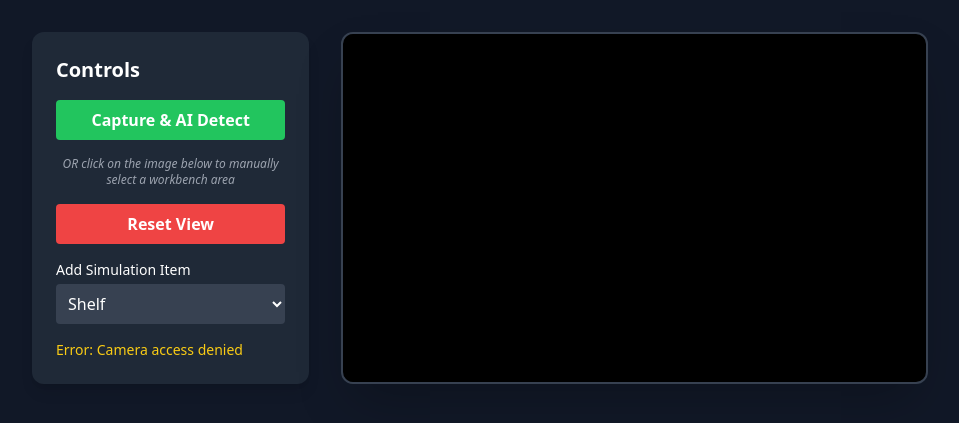
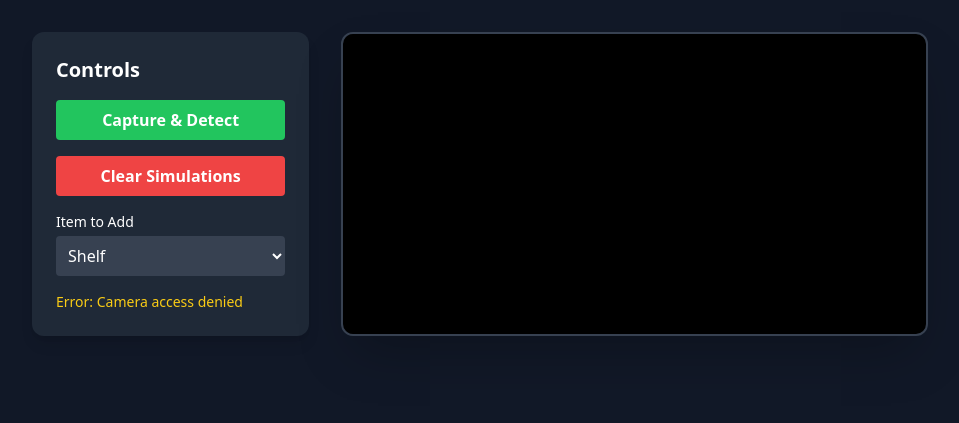
Before and after one commit to offbeatshotz/toolshedorganzer, a Flask app: page / in a window 1280 px wide. Shown: the part 80-503 px from the top of the page, without its empty margins (160-1119 px from the left). Run offline with Flask 3, Linux system fonts and the light colour scheme; some libraries are stand-ins or nearby versions.

Commit message:
Add files via upload

```diff
--- a/api/index.py
+++ b/api/index.py
@@ -8,52 +8,63 @@ from PIL import Image
 app = Flask(__name__, template_folder='../templates')
 
 def detect_workbenches(image):
-    # Convert to grayscale
+    # Convert to grayscale and detect edges
     gray = cv2.cvtColor(image, cv2.COLOR_BGR2GRAY)
-
-    # Use adaptive thresholding to handle varied lighting in sheds
-    thresh = cv2.adaptiveThreshold(gray, 255, cv2.ADAPTIVE_THRESH_GAUSSIAN_C,
-                                 cv2.THRESH_BINARY_INV, 11, 2)
-
-    # Morphological operations to close gaps in lines
-    kernel = cv2.getStructuringElement(cv2.MORPH_RECT, (5, 5))
-    closed = cv2.morphologyEx(thresh, cv2.MORPH_CLOSE, kernel)
+    blurred = cv2.GaussianBlur(gray, (5, 5), 0)
+    edged = cv2.Canny(blurred, 30, 150)
 
     # Find contours
-    contours, _ = cv2.findContours(closed, cv2.RETR_EXTERNAL, cv2.CHAIN_APPROX_SIMPLE)
+    contours, _ = cv2.findContours(edged.copy(), cv2.RETR_EXTERNAL, cv2.CHAIN_APPROX_SIMPLE)
 
     detected = []
     output = image.copy()
-    h_img, w_img = image.shape[:2]
 
+    # Step 1: Find potential tops (horizontal rectangles)
+    potential_tops = []
     for cnt in contours:
         area = cv2.contourArea(cnt)
-        # Filter out noise (too small) or the whole frame (too big)
-        if area < (w_img * h_img * 0.02) or area > (w_img * h_img * 0.8):
-            continue
+        if area < 3000: continue
 
-        # Get bounding box
         x, y, w, h = cv2.boundingRect(cnt)
         aspect_ratio = float(w)/h
 
-        # Heuristic for Workbenches/Tables/Desks:
-        # 1. Usually wider than they are tall (0.8 to 4.0 aspect ratio)
-        # 2. Usually located in the lower 2/3 of the image
-        if 0.7 < aspect_ratio < 5.0 and y > (h_img * 0.1):
-            # Refine the contour to see if it's rectangular-ish
-            peri = cv2.arcLength(cnt, True)
-            approx = cv2.approxPolyDP(cnt, 0.04 * peri, True)
+        # Table tops are usually wider than they are tall
+        if aspect_ratio > 1.5:
+            potential_tops.append({'x': x, 'y': y, 'w': w, 'h': h, 'cnt': cnt})
 
-            # We are more permissive now: if it's a large enough boxy shape, we flag it
-            detected.append({
-                'x': int(x), 'y': int(y), 'w': int(w), 'h': int(h),
-                'type': 'Workbench/Surface'
-            })
+    # Step 2: For each top, look for legs beneath it
+    for top in potential_tops:
+        # Define search area for legs (directly below the top)
+        leg_search_y = top['y'] + top['h']
+        leg_search_h = int(top['h'] * 3) # Look down 3x the top's height
 
-            # Draw the detection
-            cv2.rectangle(output, (x, y), (x + w, y + h), (0, 255, 0), 2)
-            cv2.putText(output, "Surface Detected", (x, y - 10),
-                        cv2.FONT_HERSHEY_SIMPLEX, 0.5, (0, 255, 0), 2)
+        # Look for vertical contours in the search area
+        legs_found = 0
+        for cnt in contours:
+            lx, ly, lw, lh = cv2.boundingRect(cnt)
+
+            # Is this contour below the current top and within its horizontal span?
+            if (ly >= leg_search_y and ly <= leg_search_y + leg_search_h and
+                lx >= top['x'] - 20 and lx + lw <= top['x'] + top['w'] + 20):
+
+                # Legs are usually taller than they are wide
+                leg_aspect = float(lh)/lw if lw > 0 else 0
+                if leg_aspect > 1.2 and cv2.contourArea(cnt) > 500:
+                    legs_found += 1
+                    # Draw legs in a different color for debugging/visuals
+                    cv2.rectangle(output, (lx, ly), (lx + lw, ly + lh), (255, 165, 0), 2)
+
+        # Step 3: If it has a top and at least one leg-like structure, it's a workbench/table
+        if legs_found >= 1:
+            x, y, w, h = top['x'], top['y'], top['w'], top['h']
+            # Expand bounding box to include legs
+            total_h = leg_search_h + h
+            detected.append({'x': x, 'y': y, 'w': w, 'h': total_h, 'type': 'Workbench/Table'})
+
+            # Draw main detection
+            cv2.rectangle(output, (x, y), (x + w, y + h), (0, 255, 0), 3)
+            cv2.putText(output, f"Workbench (Legs: {legs_found})", (x, y - 10),
+                        cv2.FONT_HERSHEY_SIMPLEX, 0.7, (0, 255, 0), 2)
 
     return output, detected
 
--- a/templates/index.html
+++ b/templates/index.html
@@ -23,14 +23,13 @@
                 <h2 class="text-xl font-semibold mb-4">Controls</h2>
                 <div class="space-y-4">
                     <button id="snap" class="w-full bg-green-500 hover:bg-green-600 text-white font-bold py-2 px-4 rounded transition">
-                        Capture & AI Detect
+                        Capture & Detect
                     </button>
-                    <p class="text-xs text-gray-400 text-center italic">OR click on the image below to manually select a workbench area</p>
                     <button id="clear" class="w-full bg-red-500 hover:bg-red-600 text-white font-bold py-2 px-4 rounded transition">
-                        Reset View
+                        Clear Simulations
                     </button>
                     <div class="mt-6">
-                        <label class="block text-sm font-medium mb-1">Add Simulation Item</label>
+                        <label class="block text-sm font-medium mb-1">Item to Add</label>
                         <select id="itemType" class="w-full bg-gray-700 rounded p-2">
                             <option>Shelf</option>
                             <option>Tool Rack</option>
@@ -44,11 +43,10 @@
             </div>
 
             <!-- Viewport -->
-            <div class="md:col-span-2 relative bg-black rounded-xl overflow-hidden shadow-2xl border-2 border-gray-700 cursor-crosshair">
+            <div class="md:col-span-2 relative bg-black rounded-xl overflow-hidden shadow-2xl border-2 border-gray-700">
                 <video id="video" class="w-full h-full object-cover" autoplay playsinline></video>
                 <canvas id="canvas" class="hidden"></canvas>
                 <img id="result" class="hidden w-full h-full object-cover">
-                <div id="manual-overlay" class="absolute inset-0"></div>
             </div>
         </div>
 
@@ -64,8 +62,6 @@
         const resultImg = document.getElementById('result');
         const status = document.getElementById('status');
         const resultsList = document.getElementById('results-list');
-        const manualOverlay = document.getElementById('manual-overlay');
-        let detections = [];
 
         // Access Camera
         async function initCamera() {
@@ -77,52 +73,8 @@
             }
         }
 
-        // Manual Selection Logic
-        manualOverlay.addEventListener('mousedown', (e) => {
-            if (video.classList.contains('hidden') && !resultImg.classList.contains('hidden')) {
-                const rect = manualOverlay.getBoundingClientRect();
-                const x = (e.clientX - rect.left) / rect.width * resultImg.naturalWidth;
-                const y = (e.clientY - rect.top) / rect.height * resultImg.naturalHeight;
-
-                // Add a manual workbench box
-                const manualBox = {
-                    x: x - 100,
-                    y: y - 50,
-                    w: 200,
-                    h: 100,
-                    type: 'Manual Workbench'
-                };
-                detections.push(manualBox);
-                updateDetectionsUI();
-                drawManualBox(e.clientX - rect.left, e.clientY - rect.top);
-            }
-        });
-
-        function drawManualBox(x, y) {
-            const box = document.createElement('div');
-            box.style.left = `${x - 50}px`;
-            box.style.top = `${y - 25}px`;
-            box.style.width = '100px';
-            box.style.height = '50px';
-            box.className = "absolute border-2 border-blue-500 bg-blue-500 bg-opacity-20 pointer-events-none";
-            manualOverlay.appendChild(box);
-        }
-
-        function updateDetectionsUI() {
-            resultsList.innerHTML = '';
-            detections.forEach((d, i) => {
-                const div = document.createElement('div');
-                div.className = "bg-gray-800 p-3 rounded border border-green-500 relative";
-                div.innerHTML = `
-                    <span class='font-bold text-green-400'>#${i+1} ${d.type}</span><br>
-                    Size: ${Math.round(d.w)}x${Math.round(d.h)}
-                `;
-                resultsList.appendChild(div);
-            });
-        }
-
         snap.addEventListener('click', async () => {
-            status.innerText = "AI is scanning for surfaces...";
+            status.innerText = "Processing...";
             const context = canvas.getContext('2d');
             canvas.width = video.videoWidth;
             canvas.height = video.videoHeight;
@@ -142,15 +94,17 @@
                     resultImg.src = data.image;
                     resultImg.classList.remove('hidden');
                     video.classList.add('hidden');
-                    detections = data.detections;
+                    status.innerText = `Detected ${data.detections.length} potential workbenches!`;
 
-                    if (detections.length === 0) {
-                        status.innerText = "AI missed it! Click on the image to manually place a workbench.";
-                    } else {
-                        status.innerText = `AI detected ${detections.length} surfaces! You can also click to add more.`;
-                    }
-
-                    updateDetectionsUI();
+                    // Display detections
+                    resultsList.innerHTML = '';
+                    data.detections.forEach((d, i) => {
+                        const div = document.createElement('div');
+                        div.className = "bg-gray-800 p-3 rounded border border-green-500";
+                        const label = d.type || 'Workbench';
+                        div.innerHTML = `<span class='font-bold text-green-400'>#${i+1} ${label}</span><br>Size: ${d.w}x${d.h}`;
+                        resultsList.appendChild(div);
+                    });
                 }
             } catch (err) {
                 status.innerText = "Error processing image";
@@ -161,8 +115,6 @@
             resultImg.classList.add('hidden');
             video.classList.remove('hidden');
             resultsList.innerHTML = '';
-            manualOverlay.innerHTML = '';
-            detections = [];
             status.innerText = "";
         });
 
```
